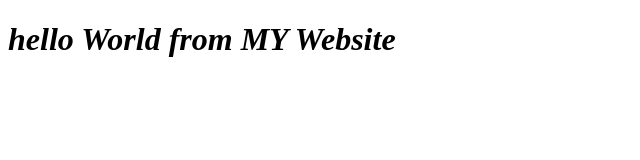
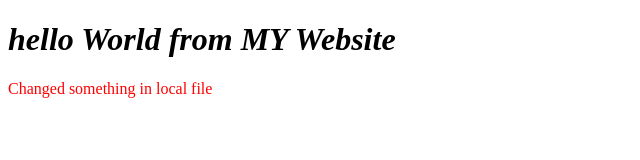
Before and after one commit to Abishek862001/myWebsite, a plain HTML site: page index.html in a window 1280 px wide. Shown: the whole page, without its empty margins (0-640 px from the left). Drawn offline with Linux system fonts and the light colour scheme.

Commit message:
updated some thing

```diff
--- a/assets/css/main.css
+++ b/assets/css/main.css
@@ -1,3 +1,7 @@
 .head{
 font-style: italic;
 }
+
+.para{
+    color: red;
+}
--- a/index.html
+++ b/index.html
@@ -8,5 +8,6 @@
 <link rel="stylesheet" href="./assets/css/main.css">
 <body>
     <h1 class="head">hello World from MY Website</h1>
+    <p class="para">Changed something in local file</p>
 </body>
 </html>
```
